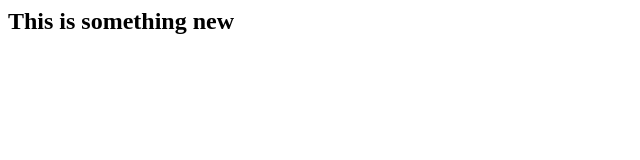
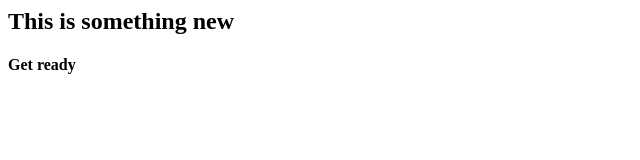
Before and after one commit to abbyeruja/simple-project, a plain HTML site: page index.html in a window 1280 px wide. Shown: the full height of the page, 0-640 px from the left. Drawn offline with Linux system fonts and the light colour scheme.

Commit message:
added new line

```diff
--- a/index.html
+++ b/index.html
@@ -6,5 +6,6 @@
 </head>
 <body>
   <h2>This is something new</h2>
+  <h4>Get ready</h4>
 </body>
 </html>
```
